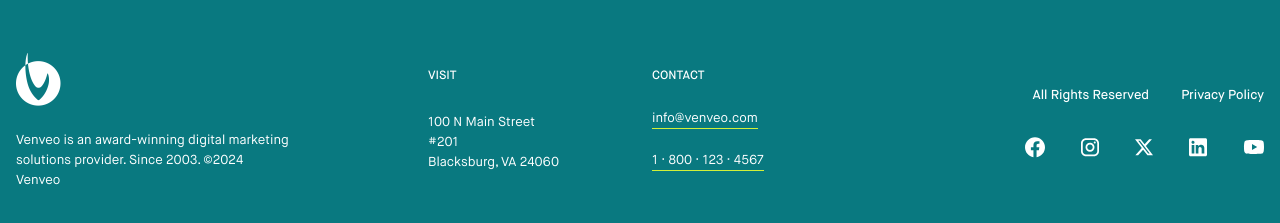
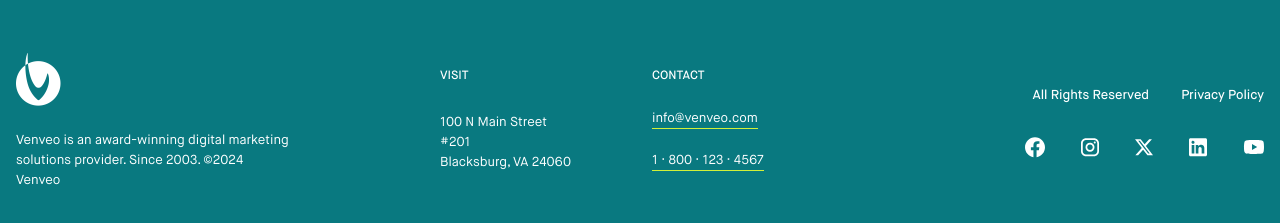
Before and after one commit to Deepakverma-556/venveo, a React (Create React App) app: page / in a window 1280 px wide. Shown: the part 9379-9602 px from the top of the page. Built offline with nearby package versions, Linux system fonts and the light colour scheme.

Commit message:
remove mx

```diff
--- a/src/components/Footer.jsx
+++ b/src/components/Footer.jsx
@@ -76,7 +76,7 @@
                             ©{year} Venveo</p>
                     </div>
                     <div className='w-4/12 max-md:w-full'>
-                        <div className='flex flex-wrap sm:-mx-3'>
+                        <div className='flex flex-wrap'>
                             <div className='w-1/2 px-3 max-md:w-full max-md:text-center'>
                                 <p className='font-maisonMedium text-xs leading-[13px] text-white pb-[30px] max-md:pb-5'>VISIT</p>
                                 <p className='font-maisonBook text-[13px] leading-5 text-white'>100 N Main Street <br />
```
